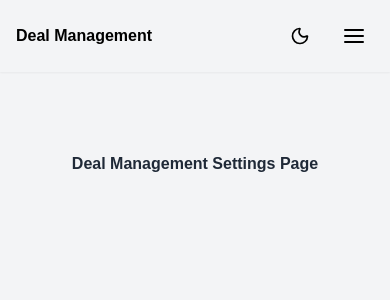
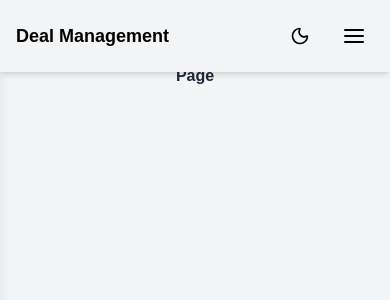
Before and after one commit to Wheezy049/Deal-Management, a Next.js app: page /settings in a window 390 px wide. Shown: the top 300 px of the page. Built offline with nearby package versions, Linux system fonts and the light colour scheme.

Commit message:
convert Navbar to Sidebar, update dashboard UI and improve responsiveness

```diff
--- a/src/app/profile/page.tsx
+++ b/src/app/profile/page.tsx
@@ -3,11 +3,16 @@ import React from 'react'
 
 function page() {
   return (
-    <div className='bg-gray-100 w-full h-screen dark:bg-gray-900 transition-colors'>
+    <div className="bg-gray-100 min-h-screen dark:bg-gray-900 transition-colors">
+      {/* Sidebar */}
       <Navbar />
-      <div className='px-4 md:px-20 py-20'>
-        <h1 className='text-base sm:text-[28px] md:text-4xl font-bold text-center text-gray-800 dark:text-gray-200 mb-6'>Deal Management Profile Page</h1>
-      </div>
+
+      {/* Main content */}
+      <main className="flex-1 md:ml-64 px-4 md:px-10 py-10 md:py-20 ">
+        <h1 className="text-base sm:text-[28px] md:text-4xl font-bold text-center text-gray-800 dark:text-gray-200 mb-6">
+          VOBB Deal Management System Settings Page
+        </h1>
+      </main>
     </div>
   )
 }
--- a/src/app/settings/page.tsx
+++ b/src/app/settings/page.tsx
@@ -3,11 +3,16 @@ import React from 'react'
 
 function page() {
   return (
-    <div className='bg-gray-100 w-full h-screen dark:bg-gray-900 transition-colors'>
+    <div className="bg-gray-100 min-h-screen dark:bg-gray-900 transition-colors">
+      {/* Sidebar */}
       <Navbar />
-      <div className='px-4 md:px-20 py-20'>
-        <h1 className='text-base sm:text-[28px] md:text-4xl font-bold text-center text-gray-800 dark:text-gray-200 mb-6'>Deal Management Settings Page</h1>
-      </div>
+
+      {/* Main content */}
+      <main className="flex-1 md:ml-64 px-4 md:px-10 py-10 md:py-20 ">
+        <h1 className="text-base sm:text-[28px] md:text-4xl font-bold text-center text-gray-800 dark:text-gray-200 mb-6">
+          VOBB Deal Management System Settings Page
+        </h1>
+      </main>
     </div>
   )
 }
--- a/src/components/HomeLayout.tsx
+++ b/src/components/HomeLayout.tsx
@@ -4,12 +4,17 @@ import Navbar from './Navbar'
 
 function HomeLayout() {
   return (
-    <div className='bg-gray-100 w-full min-h-screen dark:bg-gray-900 transition-colors'>
+    <div className="bg-gray-100 min-h-screen dark:bg-gray-900 transition-colors flex flex-col md:flex-row w-full">
+      {/* Sidebar */}
       <Navbar />
-      <div className='px-4 md:px-20 py-10 md:py-20'>
-        <h1 className='text-base sm:text-[28px] md:text-4xl font-bold text-center text-gray-800 dark:text-gray-200 mb-6'>Welcome to VOBB Deal Management System</h1>
+
+      {/* Main content */}
+      <main className="flex-1 md:ml-64 px-4 md:px-10 py-28 md:py-20 overflow-x-hidden">
+        <h1 className="text-base sm:text-[28px] md:text-4xl font-bold text-center text-gray-800 dark:text-gray-200 mb-6">
+          Welcome to VOBB Deal Management System
+        </h1>
         <Deal />
-      </div>
+      </main>
     </div>
   )
 }
--- a/src/components/Navbar.tsx
+++ b/src/components/Navbar.tsx
@@ -1,134 +1,268 @@
+// "use client"
+// import React, { useState, useEffect } from 'react'
+// import { Moon, Sun, AlignJustify, X } from 'lucide-react';
+// import Link from 'next/link';
+
+// function Navbar() {
+
+//     const [darkMode, setDarkMode] = useState(false);
+//     const [scrolling, setScrolling] = useState(false);
+//     const [isMenuOpen, setIsMenuOpen] = useState(false);
+
+//     useEffect(() => {
+//         const savedTheme = localStorage.getItem('theme');
+//         if (savedTheme === 'dark') {
+//             setDarkMode(true);
+//             document.documentElement.classList.add('dark');
+//         } else {
+//             setDarkMode(false);
+//             document.documentElement.classList.remove('dark');
+//         }
+//     }, [])
+
+//     useEffect(() => {
+//         const handleScroll = () => {
+//             if (window.scrollY > 50) {
+//                 setScrolling(true);
+//             } else {
+//                 setScrolling(false);
+//             }
+//         };
+
+//         window.addEventListener('scroll', handleScroll);
+//         return () => {
+//             window.removeEventListener('scroll', handleScroll);
+//         };
+//     }, []);
+
+//     const toggleDarkMode = () => {
+//         setDarkMode(!darkMode);
+//         if (!darkMode) {
+//             document.documentElement.classList.add('dark');
+//             localStorage.setItem('theme', 'dark');
+//         } else {
+//             document.documentElement.classList.remove('dark');
+//             localStorage.setItem('theme', 'light');
+//         }
+//     };
+
+//     const navItems = [
+//         { title: 'Deals', href: '/' },
+//         { title: 'Settings', href: '/settings' },
+//         { title: 'Profile', href: '/profile' }
+//     ];
+
+//     return (
+//         <>
+//         {scrolling && (
+//       <div className="h-[72px] md:h-[104px]"></div>
+//     )}
+//         <nav
+//             className={`${scrolling ? 'fixed shadow-md shadow-black/10 top-0' : 'relative'
+//                 } w-full bg-gray-100 shadow-sm text-center transition-all duration-500 text-black dark:bg-gray-900 dark:text-white px-4 md:px-20 py-4 md:py-6 z-50 `}
+//         >
+//             {/* desktop view */}
+//             <div className="max-w-[1200px] flex justify-between w-full items-center mx-auto">
+//                 <h1 className="text-base sm:text-[20px] md:text-2xl font-bold"><Link href='/'>Deal Management</Link></h1>
+//                 <ul className="hidden md:flex items-center justify-center gap-6">
+//                     {navItems.map((item, index) => (
+//                         <li key={index} className="hover:text-gray-600 dark:hover:text-gray-300 transition-colors">
+//                             <Link href={item.href}>{item.title}</Link>
+//                         </li>
+//                     ))}
+//                     <li>
+//                         <button
+//                             onClick={toggleDarkMode}
+//                             className="p-2 rounded-lg hover:bg-gray-100 dark:hover:bg-gray-800 transition-colors"
+//                             aria-label="Toggle dark mode"
+//                         >
+//                             {darkMode ?
+//                                 <Sun className="w-5 h-5 text-yellow-500" /> :
+//                                 <Moon className="w-5 h-5" />
+//                             }
+//                         </button>
+//                     </li>
+//                 </ul>
+//                 <div className="flex items-center justify-center md:hidden">
+//                     <button
+//                         onClick={toggleDarkMode}
+//                         className="p-2 rounded-lg hover:bg-gray-100 dark:hover:bg-gray-800 transition-colors"
+//                         aria-label="Toggle dark mode"
+//                     >
+//                         {darkMode ?
+//                             <Sun className="w-5 h-5 text-yellow-500" /> :
+//                             <Moon className="w-5 h-5" />
+//                         }
+//                     </button>
+//                     <button
+//                         onClick={() => setIsMenuOpen(!isMenuOpen)}
+//                         className="ml-4 p-2 hover:bg-gray-100 dark:hover:bg-gray-800 rounded-lg transition-colors"
+//                         aria-label="Toggle menu"
+//                     >
+//                         {isMenuOpen ?
+//                             <X className="w-6 h-6" /> :
+//                             <AlignJustify className="w-6 h-6" />
+//                         }
+//                     </button>
+//                 </div>
+//             </div>
+
+//             {/* Mobile Menu */}
+//             <div
+//                 className={`${isMenuOpen ? 'max-h-96 opacity-100' : 'max-h-0 opacity-0'
+//                     } md:hidden overflow-hidden transition-all duration-300 ease-in-out`}
+//             >
+//                 <ul className="pt-4 pb-2 space-y-4 text-center">
+//                     {navItems.map((item, index) => (
+//                         <li key={index} className="px-4 py-2 hover:bg-gray-100 dark:hover:bg-gray-800 rounded-lg transition-colors">
+//                             <a
+//                                 href={item.href}
+//                                 onClick={() => setIsMenuOpen(false)}
+//                                 className="block w-full"
+//                             >
+//                                 {item.title}
+//                             </a>
+//                         </li>
+//                     ))}
+//                 </ul>
+//             </div>
+//         </nav>
+//         </>
+//     )
+// }
+
+// export default Navbar
+
+
+
 "use client"
-import React, { useState, useEffect } from 'react'
-import { Moon, Sun, AlignJustify, X } from 'lucide-react';
-import Link from 'next/link';
+import React, { useState, useEffect } from "react";
+import { Moon, Sun, AlignJustify, X } from "lucide-react";
+import Link from "next/link";
 
-function Navbar() {
-
+function Sidebar() {
   const [darkMode, setDarkMode] = useState(false);
-    const [scrolling, setScrolling] = useState(false);
   const [isMenuOpen, setIsMenuOpen] = useState(false);
 
   useEffect(() => {
-        const savedTheme = localStorage.getItem('theme');
-        if (savedTheme === 'dark') {
+    const savedTheme = localStorage.getItem("theme");
+    if (savedTheme === "dark") {
       setDarkMode(true);
-            document.documentElement.classList.add('dark');
+      document.documentElement.classList.add("dark");
     } else {
       setDarkMode(false);
-            document.documentElement.classList.remove('dark');
+      document.documentElement.classList.remove("dark");
     }
-    }, [])
-
-    useEffect(() => {
-        const handleScroll = () => {
-            if (window.scrollY > 50) {
-                setScrolling(true);
-            } else {
-                setScrolling(false);
-            }
-        };
-
-        window.addEventListener('scroll', handleScroll);
-        return () => {
-            window.removeEventListener('scroll', handleScroll);
-        };
   }, []);
 
   const toggleDarkMode = () => {
     setDarkMode(!darkMode);
     if (!darkMode) {
-            document.documentElement.classList.add('dark');
-            localStorage.setItem('theme', 'dark');
+      document.documentElement.classList.add("dark");
+      localStorage.setItem("theme", "dark");
     } else {
-            document.documentElement.classList.remove('dark');
-            localStorage.setItem('theme', 'light');
+      document.documentElement.classList.remove("dark");
+      localStorage.setItem("theme", "light");
     }
   };
 
   const navItems = [
-        { title: 'Deals', href: '/' },
-        { title: 'Settings', href: '/settings' },
-        { title: 'Profile', href: '/profile' }
+    { title: "Deals", href: "/" },
+    { title: "Settings", href: "/settings" },
+    { title: "Profile", href: "/profile" },
   ];
 
   return (
     <>
-        {scrolling && (
-      <div className="h-[72px] md:h-[104px]"></div>
+      {/* Sidebar for desktop */}
+      <aside className="hidden md:flex fixed top-0 left-0 h-screen w-64 bg-gray-100 dark:bg-gray-900 text-black dark:text-white shadow-lg flex-col z-50">
+        <div className="flex items-center justify-between p-4 border-b border-gray-200 dark:border-gray-800">
+          <h1 className="text-xl font-bold">
+            <Link href="/">Deal Management</Link>
+          </h1>
+          <button
+            onClick={toggleDarkMode}
+            className="p-2 rounded-lg hover:bg-gray-200 dark:hover:bg-gray-800 transition-colors"
+            aria-label="Toggle dark mode"
+          >
+            {darkMode ? (
+              <Sun className="w-5 h-5 text-yellow-500" />
+            ) : (
+              <Moon className="w-5 h-5" />
             )}
-        <nav
-            className={`${scrolling ? 'fixed shadow-md shadow-black/10 top-0' : 'relative'
-                } w-full bg-gray-100 shadow-sm text-center transition-all duration-500 text-black dark:bg-gray-900 dark:text-white px-4 md:px-20 py-4 md:py-6 z-50 `}
+          </button>
+        </div>
+        <ul className="flex-1 mt-6 space-y-4 px-4">
+          {navItems.map((item, index) => (
+            <li
+              key={index}
+              className="hover:bg-gray-200 dark:hover:bg-gray-800 rounded-lg px-3 py-2 transition-colors"
             >
-            {/* desktop view */}
-            <div className="max-w-[1200px] flex justify-between w-full items-center mx-auto">
-                <h1 className="text-base sm:text-[20px] md:text-2xl font-bold"><Link href='/'>Deal Management</Link></h1>
-                <ul className="hidden md:flex items-center justify-center gap-6">
-                    {navItems.map((item, index) => (
-                        <li key={index} className="hover:text-gray-600 dark:hover:text-gray-300 transition-colors">
               <Link href={item.href}>{item.title}</Link>
             </li>
           ))}
-                    <li>
+        </ul>
+      </aside>
+
+      {/* Mobile Top Bar */}
+      <div className="flex md:hidden fixed top-0 left-0 w-full bg-gray-100 dark:bg-gray-900 text-black dark:text-white p-4 shadow-md justify-between items-center z-50">
+        <h1 className="text-lg font-bold">
+          <Link href="/">Deal Management</Link>
+        </h1>
+        <div className="flex items-center gap-4">
           <button
             onClick={toggleDarkMode}
-                            className="p-2 rounded-lg hover:bg-gray-100 dark:hover:bg-gray-800 transition-colors"
+            className="p-2 rounded-lg hover:bg-gray-200 dark:hover:bg-gray-800 transition-colors"
             aria-label="Toggle dark mode"
           >
-                            {darkMode ?
-                                <Sun className="w-5 h-5 text-yellow-500" /> :
+            {darkMode ? (
+              <Sun className="w-5 h-5 text-yellow-500" />
+            ) : (
               <Moon className="w-5 h-5" />
-                            }
-                        </button>
-                    </li>
-                </ul>
-                <div className="flex items-center justify-center md:hidden">
-                    <button
-                        onClick={toggleDarkMode}
-                        className="p-2 rounded-lg hover:bg-gray-100 dark:hover:bg-gray-800 transition-colors"
-                        aria-label="Toggle dark mode"
-                    >
-                        {darkMode ?
-                            <Sun className="w-5 h-5 text-yellow-500" /> :
-                            <Moon className="w-5 h-5" />
-                        }
+            )}
           </button>
           <button
             onClick={() => setIsMenuOpen(!isMenuOpen)}
-                        className="ml-4 p-2 hover:bg-gray-100 dark:hover:bg-gray-800 rounded-lg transition-colors"
+            className="p-2 hover:bg-gray-200 dark:hover:bg-gray-800 rounded-lg transition-colors"
             aria-label="Toggle menu"
           >
-                        {isMenuOpen ?
-                            <X className="w-6 h-6" /> :
-                            <AlignJustify className="w-6 h-6" />
-                        }
+            {isMenuOpen ? <X className="w-6 h-6" /> : <AlignJustify className="w-6 h-6" />}
           </button>
         </div>
       </div>
 
-            {/* Mobile Menu */}
+      {/* Mobile Sidebar */}
       <div
-                className={`${isMenuOpen ? 'max-h-96 opacity-100' : 'max-h-0 opacity-0'
-                    } md:hidden overflow-hidden transition-all duration-300 ease-in-out`}
+        className={`fixed top-0 left-0 h-screen w-64 bg-gray-100 dark:bg-gray-900 text-black dark:text-white shadow-lg transform ${
+          isMenuOpen ? "translate-x-0" : "-translate-x-full"
+        } transition-transform duration-300 ease-in-out z-40 md:hidden`}
       >
-                <ul className="pt-4 pb-2 space-y-4 text-center">
+        <div className="flex items-center justify-between p-4 border-b border-gray-200 dark:border-gray-800">
+          <h1 className="text-xl font-bold">
+            <Link href="/">Deal Management</Link>
+          </h1>
+          <button
+            onClick={() => setIsMenuOpen(false)}
+            className="p-2 hover:bg-gray-200 dark:hover:bg-gray-800 rounded-lg transition-colors"
+          >
+            <X className="w-6 h-6" />
+          </button>
+        </div>
+        <ul className="mt-6 space-y-4 px-4">
           {navItems.map((item, index) => (
-                        <li key={index} className="px-4 py-2 hover:bg-gray-100 dark:hover:bg-gray-800 rounded-lg transition-colors">
-                            <a
-                                href={item.href}
-                                onClick={() => setIsMenuOpen(false)}
-                                className="block w-full"
+            <li
+              key={index}
+              className="hover:bg-gray-200 dark:hover:bg-gray-800 rounded-lg px-3 py-2 transition-colors"
             >
+              <Link href={item.href} onClick={() => setIsMenuOpen(false)}>
                 {item.title}
-                            </a>
+              </Link>
             </li>
           ))}
         </ul>
       </div>
-        </nav>
     </>
-    )
+  );
 }
 
-export default Navbar
+export default Sidebar;
```
Also changed, not shown: src/components/Deal.tsx (+4 -3 lines), src/components/DealTable.tsx (+12 -6 lines). Lines whose indentation alone changed are shown as unchanged.
